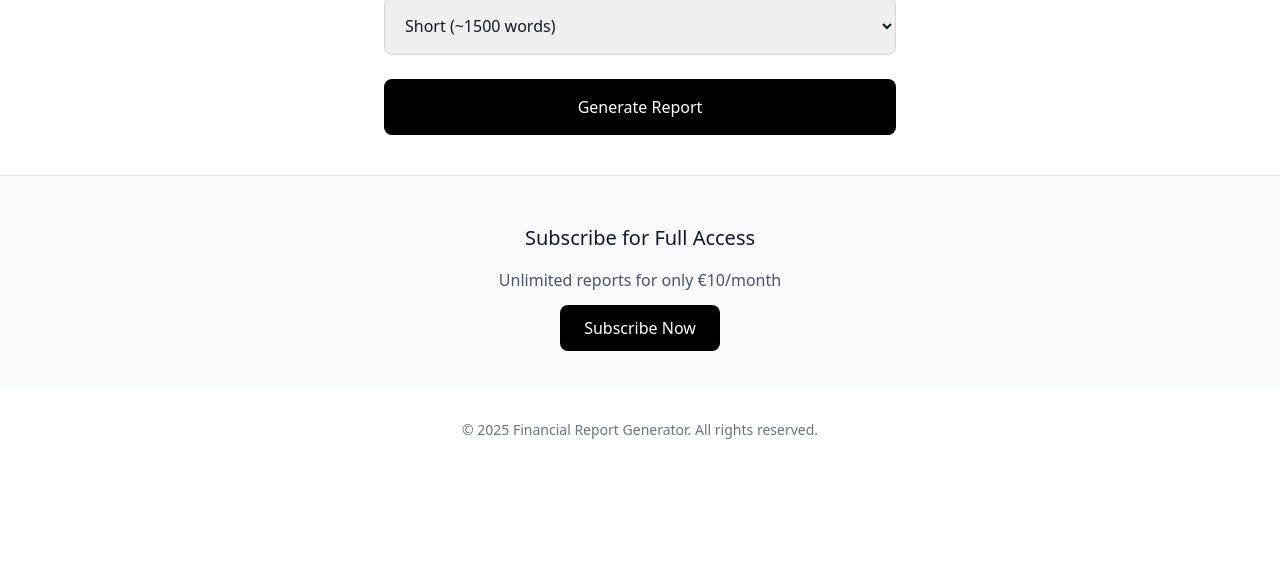
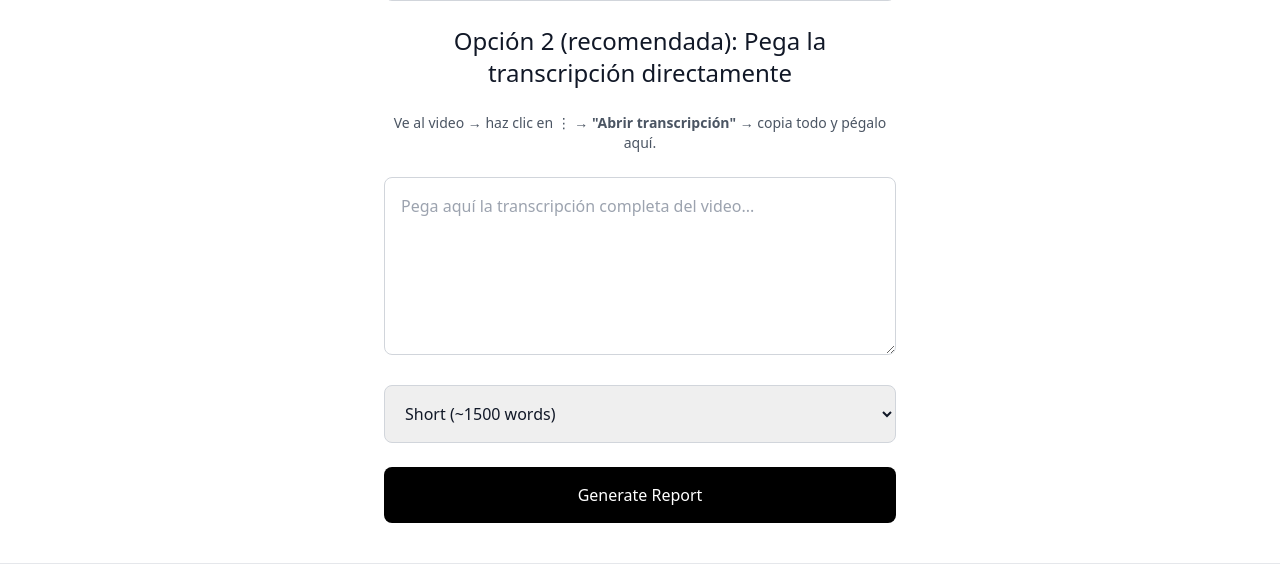
Before and after one commit to delavinaivan-bit/financial-saas, a Flask app: page / in a window 1280 px wide. Shown: the part 805-1369 px from the top of the page. Before the commit the page ends 1244 px from the top, so only its background shows below. Run offline with Flask 3, Linux system fonts and the light colour scheme; some libraries are stand-ins or nearby versions.

Commit message:
Update index.html

```diff
--- a/templates/index.html
+++ b/templates/index.html
@@ -6,15 +6,13 @@
   <title>Financial Report Generator</title>
   <script src="https://cdn.tailwindcss.com"></script>
   <style>
-    /* Hero video full screen */
     .hero-video {
       position: relative;
       width: 100%;
       height: 60vh;
       overflow: hidden;
-      border-bottom: 1px solid #e5e7eb; /* light gray */
+      border-bottom: 1px solid #e5e7eb;
     }
-
     .hero-video video {
       position: absolute;
       top: 0;
@@ -27,7 +25,6 @@
       object-fit: cover;
       z-index: -1;
     }
-
     .hero-overlay {
       position: absolute;
       top: 0;
@@ -59,16 +56,27 @@
 
   <!-- Form Section -->
   <main class="container mx-auto px-6 py-10 text-center">
-    <h2 class="text-2xl font-medium mb-6">Paste your YouTube link</h2>
+    <h2 class="text-2xl font-medium mb-4">Opción 1: Pega tu enlace de YouTube</h2>
+    <p class="text-gray-600 mb-4 text-sm">⚠️ Puede fallar por bloqueo de YouTube. Si falla, usa la Opción 2.</p>
 
     <form method="POST" class="max-w-lg mx-auto space-y-6">
       <input
         type="text"
         name="url"
-        placeholder="Enter YouTube link"
-        required
+        placeholder="https://youtube.com/watch?v=..."
         class="w-full p-4 border border-gray-300 rounded-lg focus:outline-none focus:ring-2 focus:ring-black"
       >
+
+      <h2 class="text-2xl font-medium mt-8 mb-4">Opción 2 (recomendada): Pega la transcripción directamente</h2>
+      <p class="text-gray-600 mb-2 text-sm">
+        Ve al video → haz clic en ⋮ → <strong>"Abrir transcripción"</strong> → copia todo y pégalo aquí.
+      </p>
+      <textarea
+        name="transcript"
+        placeholder="Pega aquí la transcripción completa del video..."
+        rows="6"
+        class="w-full p-4 border border-gray-300 rounded-lg focus:outline-none focus:ring-2 focus:ring-black"
+      ></textarea>
 
       <select
         name="modo"
```
